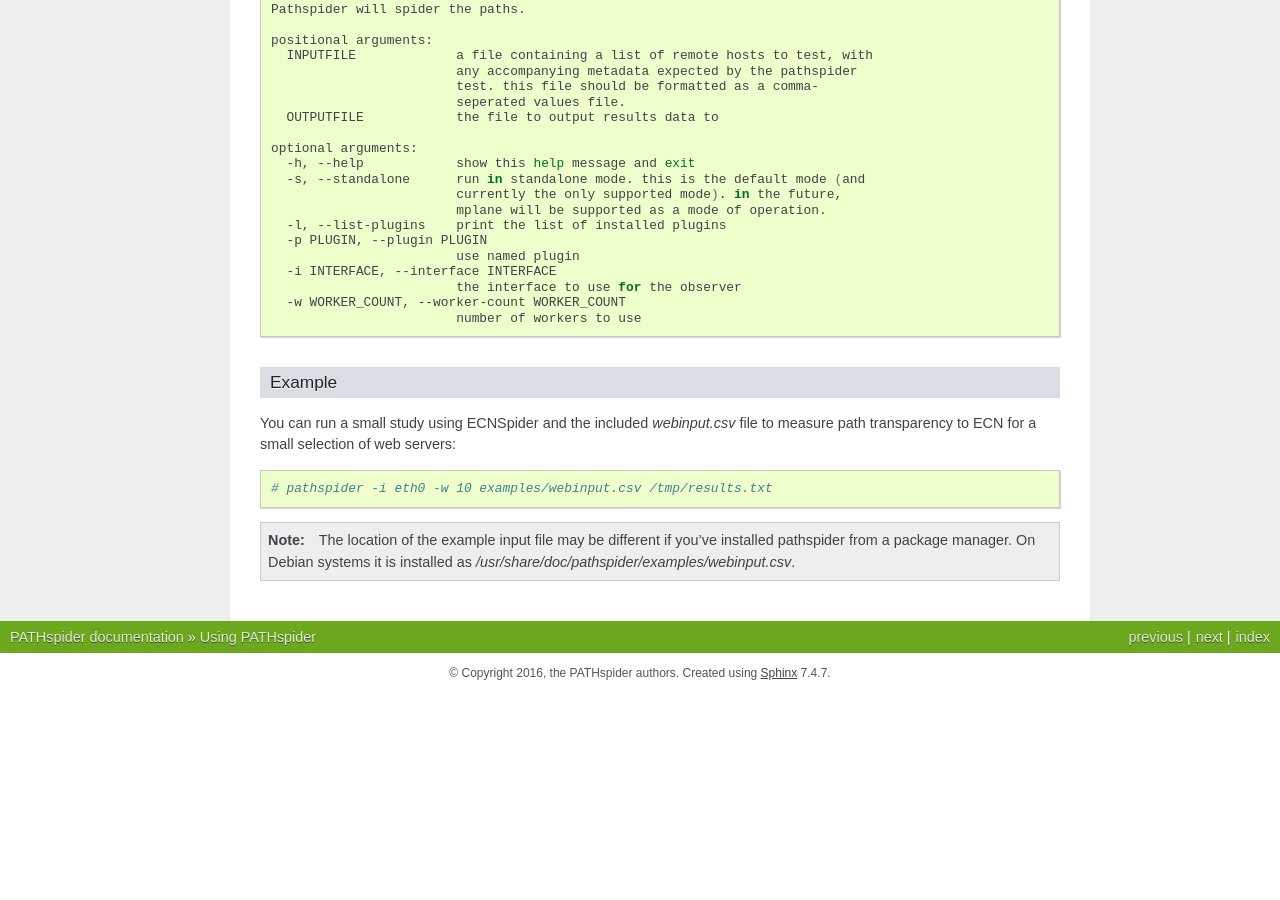
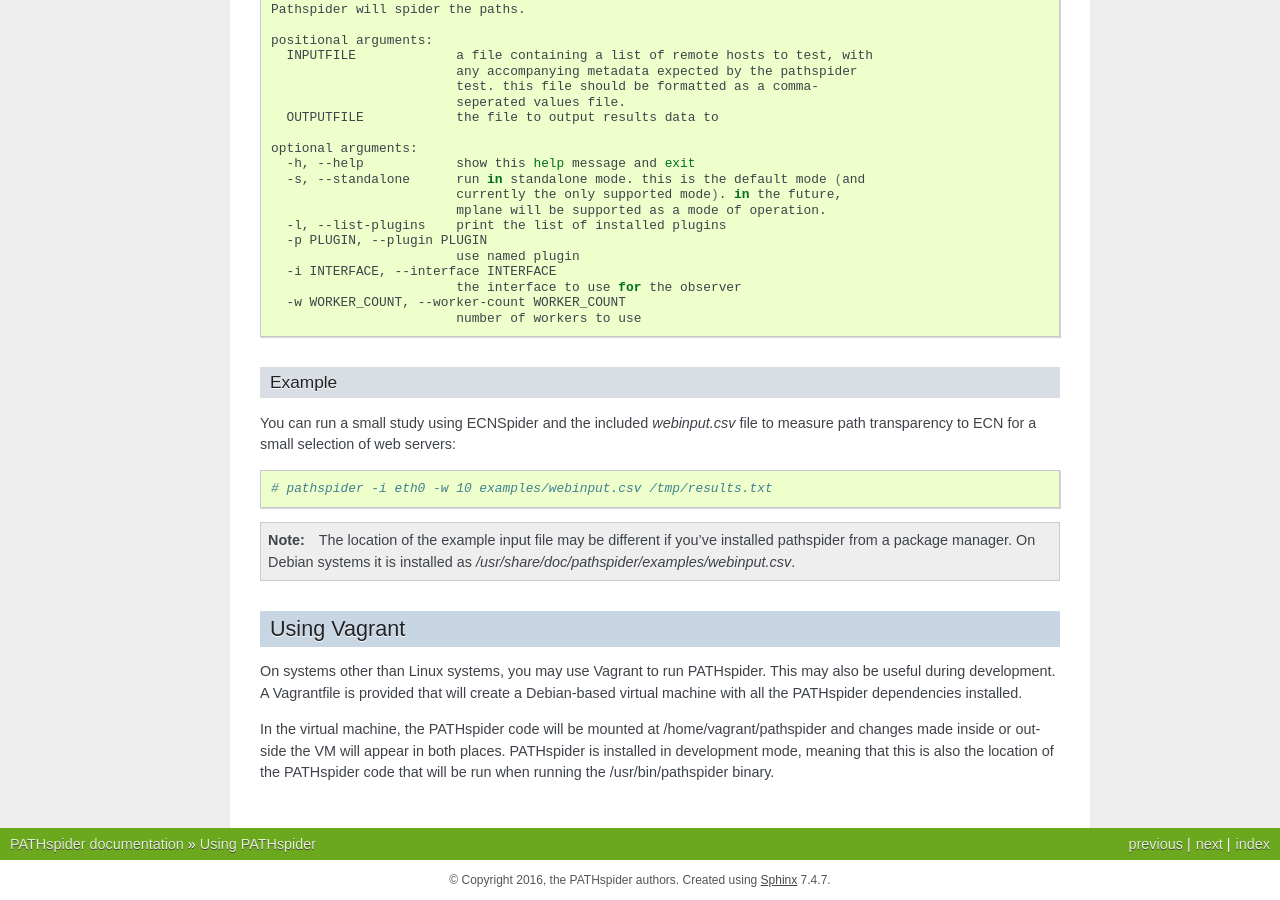
Before and after one commit to mami-project/pathspider, a Sphinx documentation site: the page built from doc/using.rst, in a window 1280 px wide and 900 px high, scrolled down 806 px. Built offline with Sphinx 7.4.7, drawn with Linux system fonts in a browser that asks for light colours; before the commit the page ends 1499 px from its top, so only the background shows below that.

Commit message:
Add documentation about using Vagrant, Closes: #51

```diff
--- a/doc/using.rst
+++ b/doc/using.rst
@@ -85,3 +85,17 @@
  The location of the example input file may be different if you've installed
  pathspider from a package manager. On Debian systems it is installed as
  `/usr/share/doc/pathspider/examples/webinput.csv`.
+
+Using Vagrant
+-------------
+
+On systems other than Linux systems, you may use Vagrant to run PATHspider.
+This may also be useful during development. A Vagrantfile is provided that
+will create a Debian-based virtual machine with all the PATHspider dependencies
+installed.
+
+In the virtual machine, the PATHspider code will be mounted at
+/home/vagrant/pathspider and changes made inside or outside the VM will appear
+in both places. PATHspider is installed in development mode, meaning that
+this is also the location of the PATHspider code that will be run when
+running the /usr/bin/pathspider binary.
```
